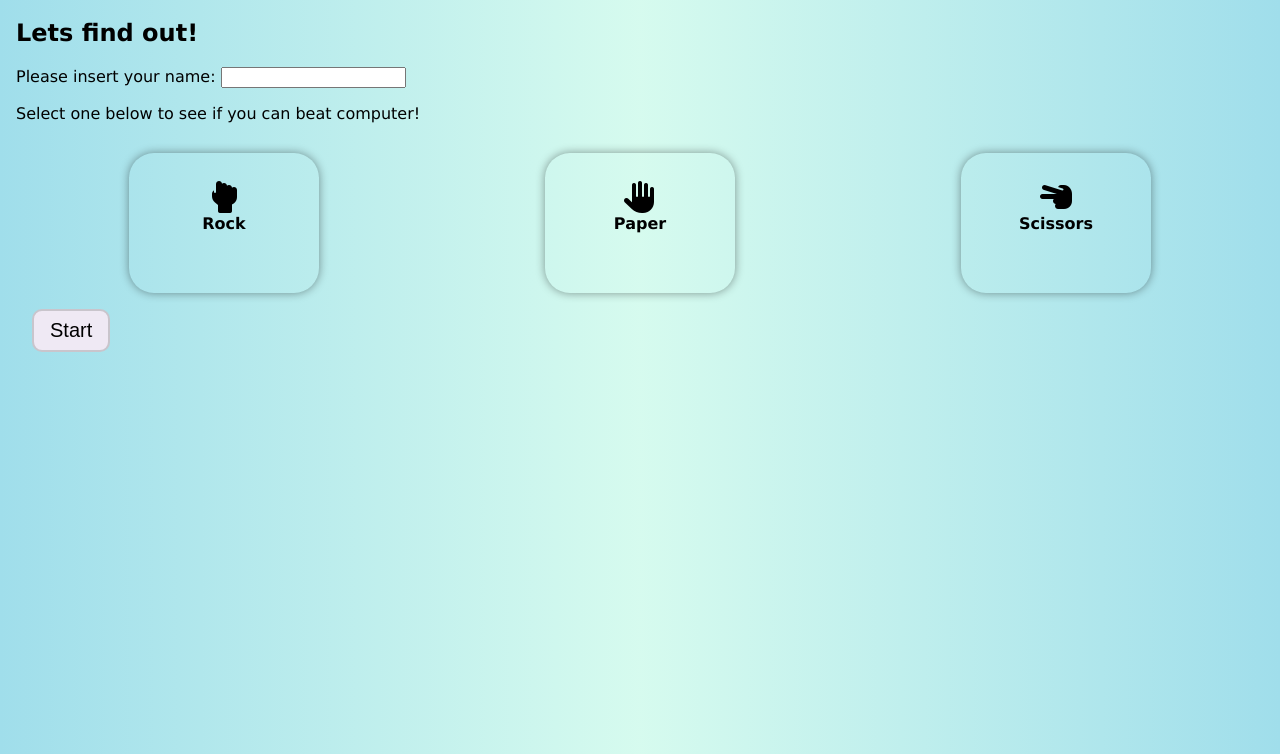
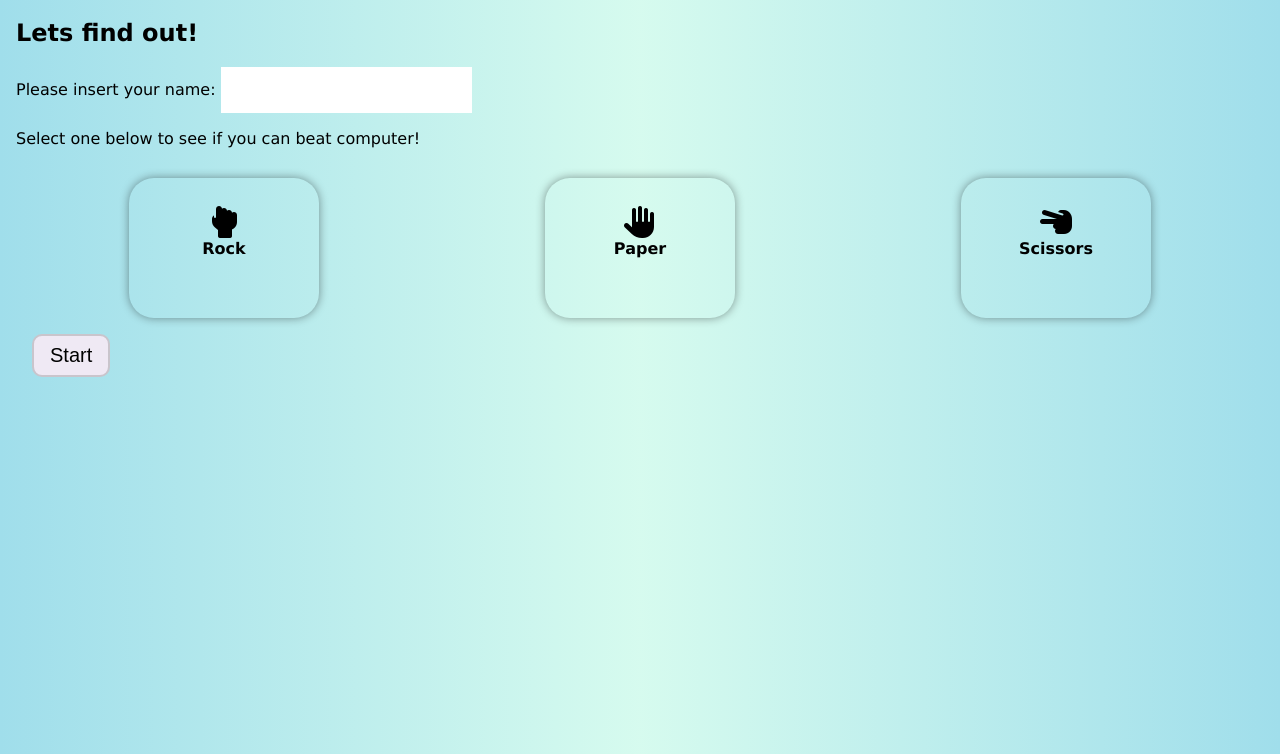
Before and after one commit to RynoFourieZA/rock-paper-scissors, a plain HTML site: page index.html in a window 1280 px wide. Shown: the part 78-832 px from the top of the page. Drawn offline with Linux system fonts and the light colour scheme.

Commit message:
styling the added elements

```diff
--- a/styles.css
+++ b/styles.css
@@ -14,6 +14,13 @@ body {
     rgba(89, 238, 188, 0.2455357142857143) 50%,
     rgba(160, 222, 235, 1) 100%
   );
+}
+
+input[type=text] {
+    padding: 12px 20px;
+    box-sizing: border-box;
+    border: 2px solid transparent;
+    font-size: 16px;
 }
 
 .box {
@@ -44,6 +51,10 @@ body {
   color: white;
 }
 
+.btn-container {
+    display: flex;
+}
+
 #submit {
   margin: 16px;
   padding: 8px 16px;
@@ -57,6 +68,10 @@ body {
   background: #2196f3;
   border: 2px solid transparent;
   box-shadow: 0px 0px 10px rgba(0, 0, 0, 0.4);
+}
+
+#not_selected {
+    margin-left: 16px;
 }
 
 #result-section {
```
